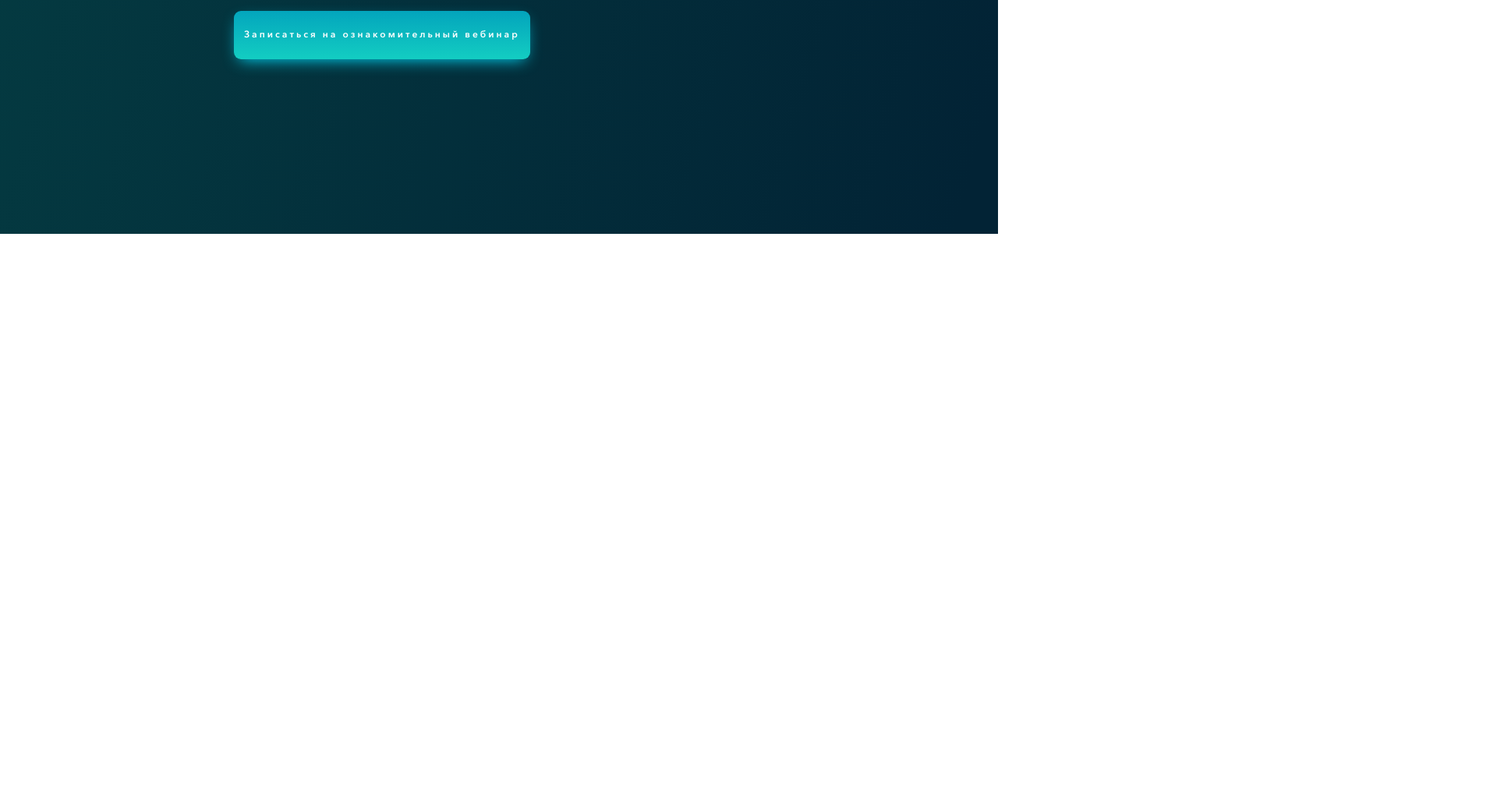
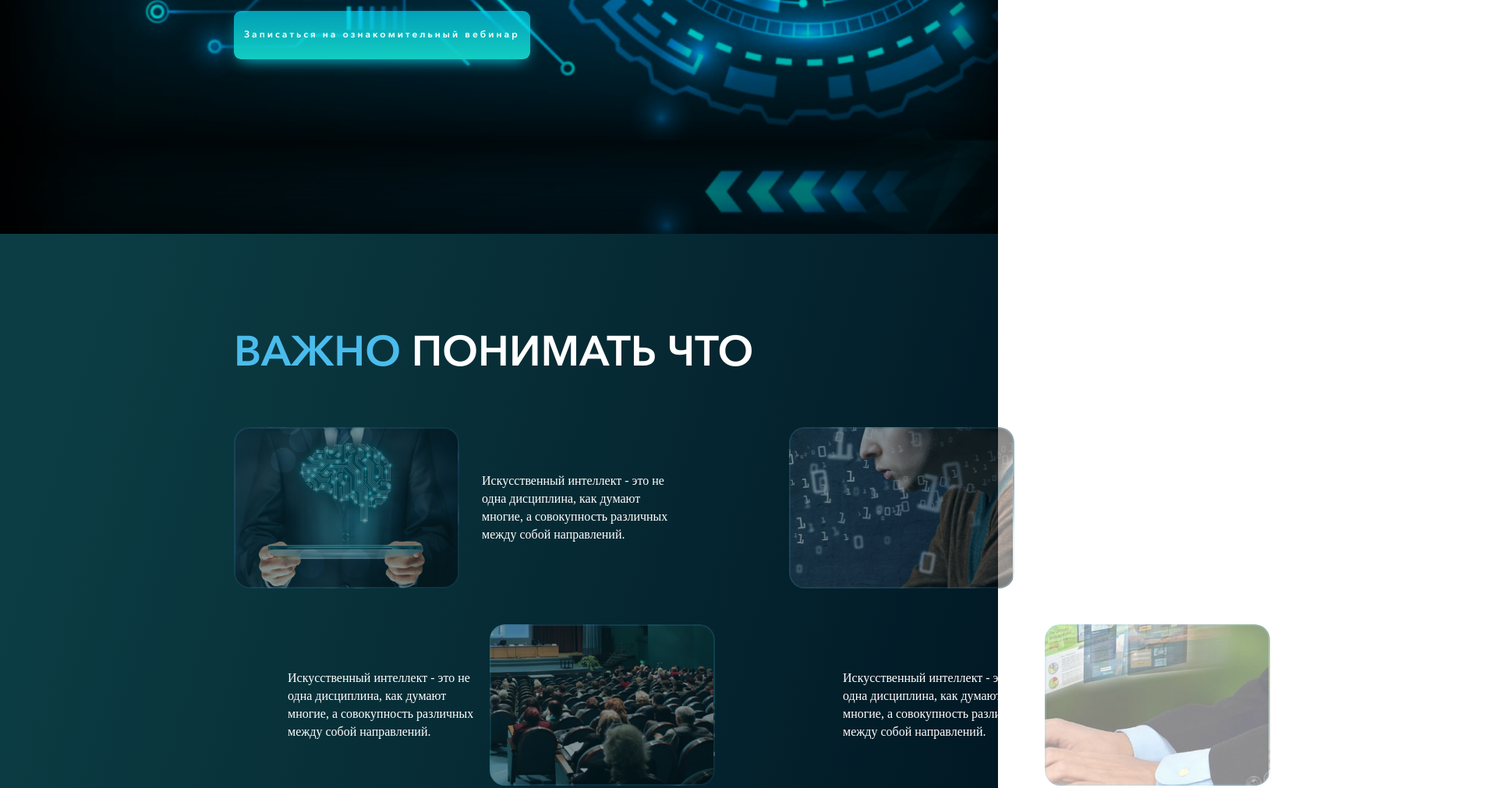
Before and after one commit to Arthur-JQ/school, a website built with webpack: page dist/index.html in a window 1280 px wide. Shown: the part 2329-3340 px from the top of the page at 78% size, 1920 px wide, since content can reach past the window. Before the commit the page ends 2629 px from the top, so only its background shows below. Built offline with nearby package versions, Linux system fonts and the light colour scheme; files whose address does not match are found by name.

Commit message:
ADD Выполненная верстка 4 секции

```diff
--- a/src/style.scss
+++ b/src/style.scss
@@ -437,13 +437,19 @@ main {
 
     .ai {
         width: 100%;
+        background-size: cover;
         height: 913px;
-        background: linear-gradient(286.41deg, #022335 3.63%, #043A41 90.98%);
-        box-shadow: 0 -6px 4px -4px #00E0FF;
+        background-color: black;
+        background-position-y: -120px;
+        background-attachment: fixed;
+        box-shadow: 0px 0px 110px 14px #000000 inset;
+        background-image: url('../dist/images/png/ai_artificial_intelligence_ml_machine_learning_vector_by_kohb_gettyimages_1146634284-100817775-large\ 1.png');
 
         .ai-content {
+            opacity: 1;
 
             .ai-content__info {
+
                 h2 {
                     padding-top: 117px;
                     margin-bottom: 64px;
@@ -471,6 +477,7 @@ main {
                 ul {
                     padding: 0;
                     margin-bottom: 69px;
+
                     li {
                         list-style: none;
                         display: flex;
@@ -526,4 +533,90 @@ main {
             }
         }
     }
+
+    .important {
+        width: 100%;
+        height: 809px;
+        opacity: 0px !important;
+        background: linear-gradient(286.41deg, rgb(1, 25, 37) 3.63%, rgb(12, 61, 68) 90.98%);
+
+        .important-title {
+            h2 {
+                padding-top: 117px;
+                margin-bottom: 64px;
+                font-size: 54px;
+                font-weight: 450;
+                line-height: 66.15px;
+                text-align: left;
+                text-transform: uppercase;
+                text-underline-position: from-font;
+                text-decoration-skip-ink: none;
+                color: $colorwhite;
+
+                span {
+                    font-size: 54px;
+                    font-weight: 450;
+                    line-height: 66.15px;
+                    text-align: left;
+                    text-underline-position: from-font;
+                    text-decoration-skip-ink: none;
+                    color: rgb(74, 188, 236);
+                }
+            }
+        }
+
+        .mt46 {
+            margin-top: 46px;
+            margin-left: 49px;
+        }
+        .important-row1 {
+            .important-row1__item {
+                max-width: 568px;
+                width: 100%;
+
+                div {
+                    max-width: 285px;
+                    width: 100%;
+                    opacity: 0.5;
+                    height: 203px;
+                    border-radius: 20px;
+                    background-position: center;
+                    background-size: 579px;
+                    background-position-x: right;
+                    border: 2px solid;
+                    border: 2px solid rgba(73, 184, 232, 0.2901960784);
+                }
+
+                .item__fon1 {
+                    background-image: url('../dist/images/jpeg/import1.jpeg');
+                }
+
+                .item__fon2 {
+                    background-image: url('../dist/images/jpeg/import2.jpeg');
+                }
+
+                .item__fon3 {
+                    background-image: url('../dist/images/jpeg/import3.jpeg');
+                }
+
+                .item__fon4 {
+                    background-image: url('../dist/images/jpeg/import4.jpeg');
+                }
+
+                p {
+                    margin-left: 20px;
+                    font-family: Avenir Next Cyr;
+                    font-size: 16px;
+                    font-weight: 450;
+                    line-height: 23px;
+                    text-align: left;
+                    text-underline-position: from-font;
+                    text-decoration-skip-ink: none;
+                    color: $colorwhite;
+                    max-width: 250px;
+                    width: 100%;
+                }
+            }
+        }
+    }
 }
```
Also changed, not shown: dist/6d962fadd059d6042ace.jpeg (added), dist/b2182c9ffca4c20e0e6e.jpeg (added), dist/f2094e455e418478f87e.jpeg (added), dist/f7055a4285974cc429a2.jpeg (added), dist/images/jpeg/import1.jpeg (added), dist/images/jpeg/import2.jpeg (added), dist/images/jpeg/import3.jpeg (added), dist/images/jpeg/import4.jpeg (added), dist/images/png/Rectangle 4.jpg (added), dist/index.html, dist/main.css.
